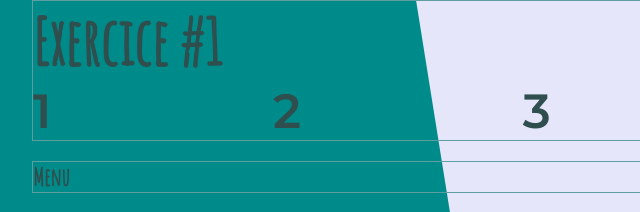
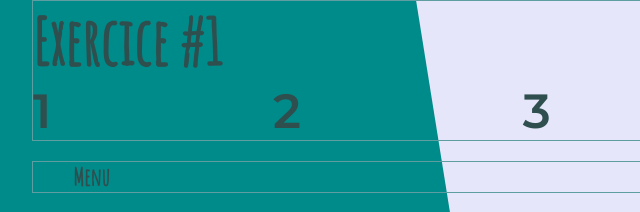
Before and after one commit to SaraEmiliaBal/Exercice1, a plain HTML site: page index.htm in a window 1280 px wide. Shown: the top 212 px of the page, 96-736 px from the left. Drawn offline with Linux system fonts and the light colour scheme.

Commit message:
ajout d'un padding-left dans le menu

```diff
--- a/sass/_layout.scss
+++ b/sass/_layout.scss
@@ -92,10 +92,9 @@ section .animation{
     //justify-content: space-around;
     color: #2F4F4F;
 }
-
-/*.menu{
-    //padding-left: 20px;
-}*/
+.menu{
+    padding-left: 20px;
+}
 
 .grille {
     display : grid;
```
Also changed, not shown: style.css.
